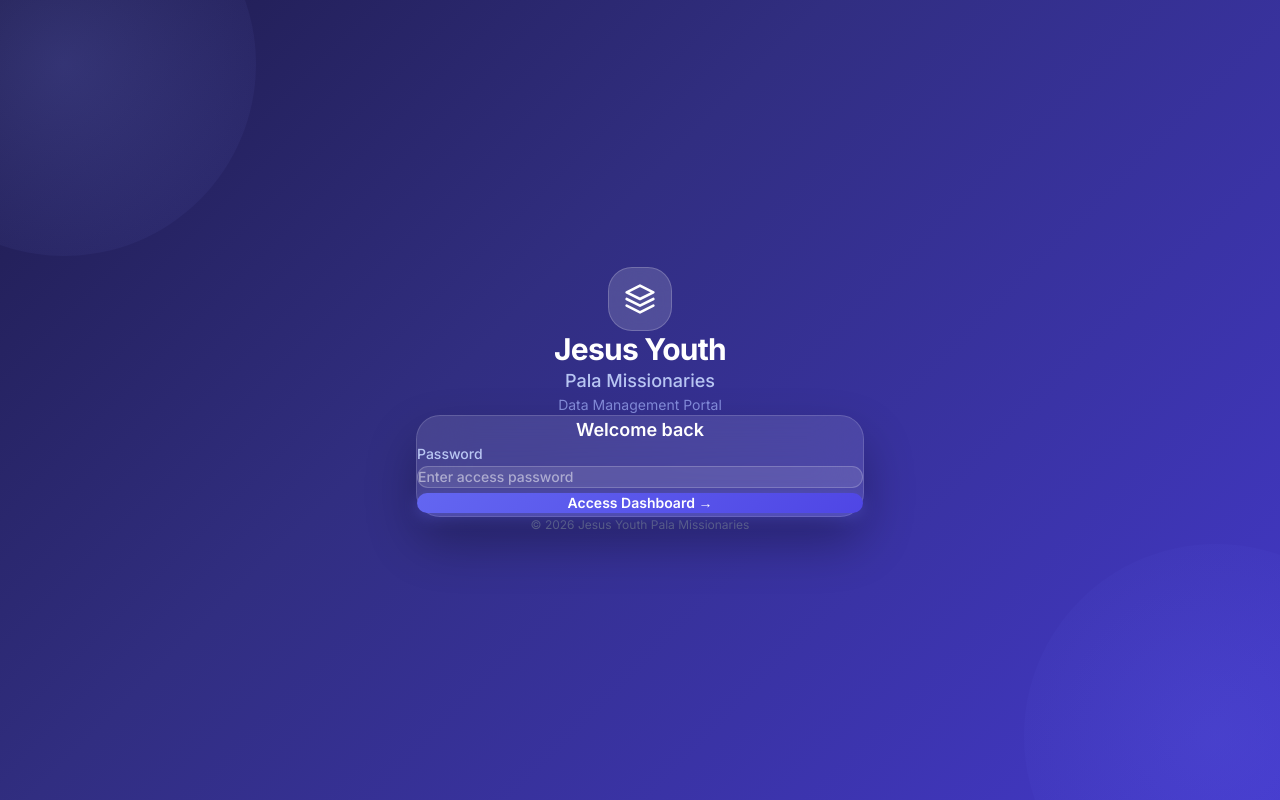
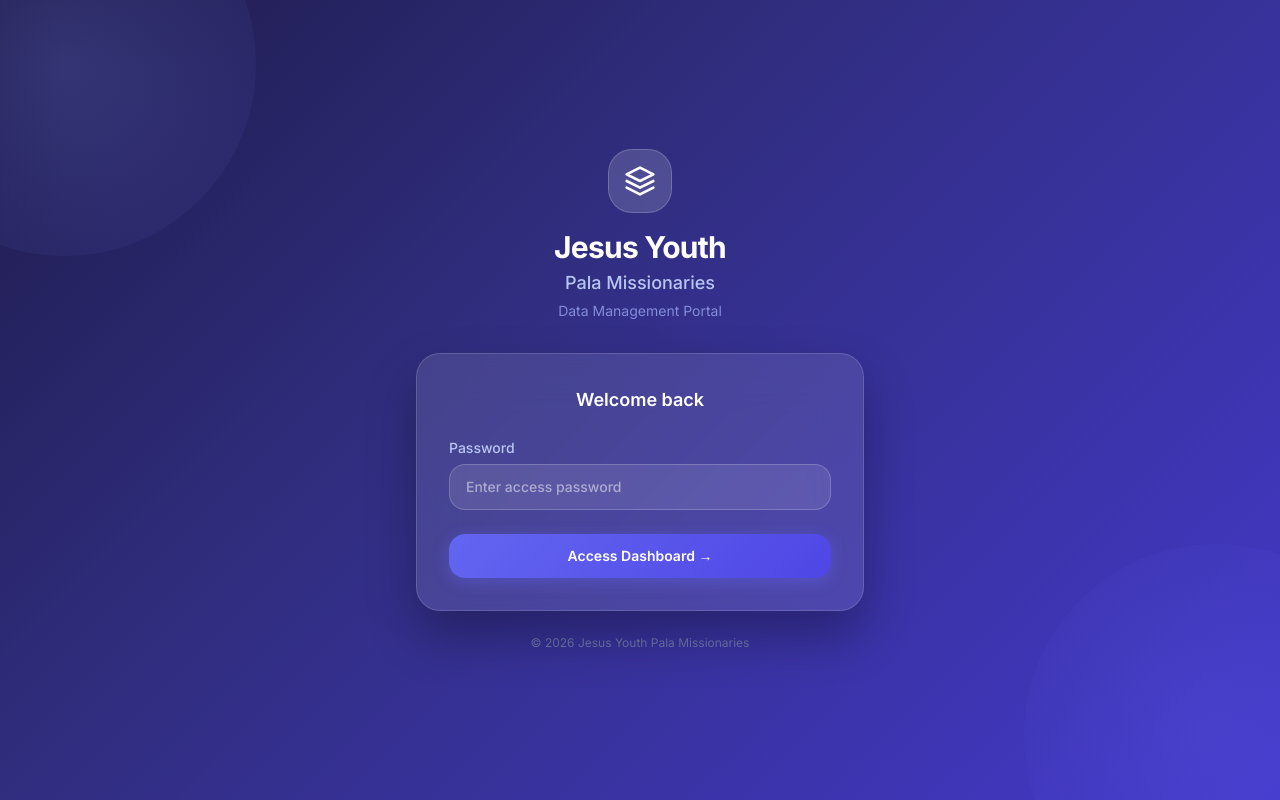
Before and after one commit to dariogeorge21/jy-pala-missionaries, a Next.js app: page / in a window 1280 px wide. Built offline with nearby package versions, Linux system fonts and the light colour scheme; no server answers; the database is empty.

Commit message:
refactor globals.css and layout.tsx for improved structure and clarity

```diff
--- a/app/globals.css
+++ b/app/globals.css
@@ -1,4 +1,17 @@
 @import "tailwindcss";
+@source "../app";
+@source "../components";
+
+
+
+/* ❌ DELETE THIS ENTIRE BLOCK ❌ */
+/* * {
+  box-sizing: border-box;
+  margin: 0;
+  padding: 0;
+}
+*/
+
 
 @theme {
   --color-primary-50: #f0f4ff;
@@ -62,12 +75,6 @@
   --shadow-md: 0 4px 6px -1px rgb(0 0 0 / 0.4), 0 2px 4px -2px rgb(0 0 0 / 0.4);
   --shadow-lg: 0 10px 15px -3px rgb(0 0 0 / 0.5), 0 4px 6px -4px rgb(0 0 0 / 0.5);
   --shadow-xl: 0 20px 25px -5px rgb(0 0 0 / 0.6), 0 8px 10px -6px rgb(0 0 0 / 0.6);
-}
-
-* {
-  box-sizing: border-box;
-  margin: 0;
-  padding: 0;
 }
 
 html {
--- a/app/layout.tsx
+++ b/app/layout.tsx
@@ -22,7 +22,10 @@ export default function RootLayout({
   return (
     <html lang="en" className={inter.variable} suppressHydrationWarning>
       <body>
-        <ThemeProvider>{children}</ThemeProvider>
+        <ThemeProvider>
+          {/* Add this main wrapper to center the website and provide global padding */}
+          {children}
+        </ThemeProvider>
       </body>
     </html>
   );
```
